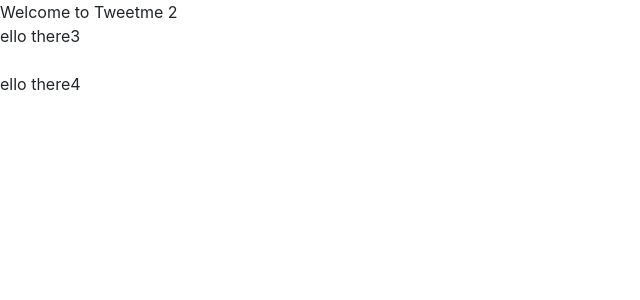
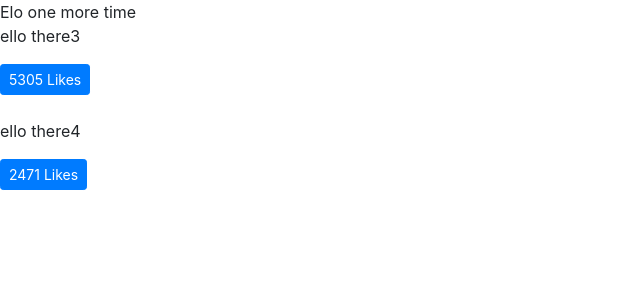
Before and after one commit to Lukaszk01/MySocial, a Django app: page / in a window 1280 px wide. Shown: the top 300 px of the page, without its empty margins (0-640 px from the left). Run offline with Django 3.2, Linux system fonts and the light colour scheme; data comes from the database, SQL or seed files in the repository; some libraries are stand-ins or nearby versions.

Commit message:
like buttons logic

```diff
--- a/templates/pages/home.html
+++ b/templates/pages/home.html
@@ -1,12 +1,12 @@
 {% extends 'base.html' %}
 
 {% block head_title %}
-this is amazing!!!!
+Elo elo
 {% endblock head_title%}
 
 
 {% block content %}
-Welcome to Tweetme 2
+Elo one more time
 
 <div id='tweets'>
     Loading...
@@ -14,19 +14,29 @@ Welcome to Tweetme 2
 
 <script>
 const tweetsElement = document.getElementById("tweets") // get an html element
-// tweetsElement.innerHTML = 'Loading...' // set new html in that element
-// var el1 = "<h1>Hi there 1</h1>"
-// var el2 = "<h1>Hi there 2</h1>"
-// var el3 = "<h1>Hi there 3</h1>"
-// tweetsElement.innerHTML = el1 + el2 + el3
+
 
 const xhr = new XMLHttpRequest()
 const method = 'GET' // "POST"
 const url = "/tweets"
 const responseType = "json"
 
+
+function handleDidLike (tweet_id, currentCount) {
+    console.log(tweet_id, currentCount)
+    return
+}
+
+function LikeBtn(tweet) {
+    return "<button class='btn btn-primary btn-sm' onclick=handleDidLike(" +
+    tweet.id + "," + tweet.likes + ")>" + tweet.likes + " Likes</button>"
+}
+
 function formatTweetElement(tweet) {
-    var formattedTweet = "<div class='mb-4 tweet' id='tweet-" + tweet.id + "'><p>" + tweet.content + "</p></div>"
+    var formattedTweet = "<div class='mb-4 tweet' id='tweet-" + tweet.id
+    + "'><p>" + tweet.content +
+        "</p><div class='btn-group'>" + LikeBtn(tweet) +
+        "</div></div>"
     return formattedTweet
 }
 xhr.responseType = responseType
--- a/tweets/views.py
+++ b/tweets/views.py
@@ -1,5 +1,6 @@
 from django.http import HttpResponse, Http404, JsonResponse
 from django.shortcuts import render
+import random
 
 from .models import Tweet
 
@@ -15,7 +16,7 @@ def tweet_list_view(request, *args, **kwargs):
     return json data
     """
     qs = Tweet.objects.all()
-    tweets_list = [{"id": x.id, "content": x.content} for x in qs]
+    tweets_list = [{"id": x.id, "content": x.content, "likes": random.randint(0, 10000)} for x in qs]
     data = {
         "response": tweets_list
     }
```
